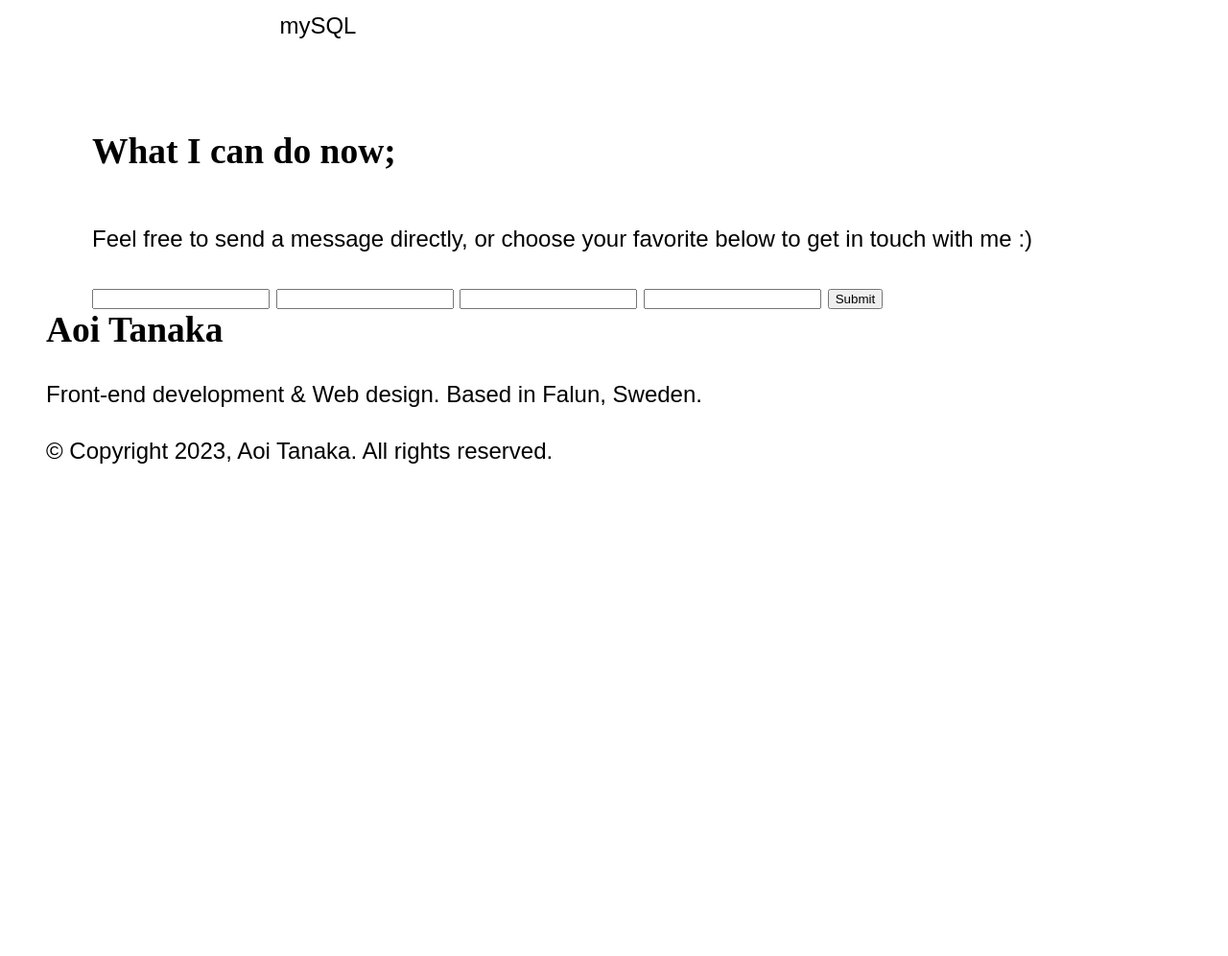
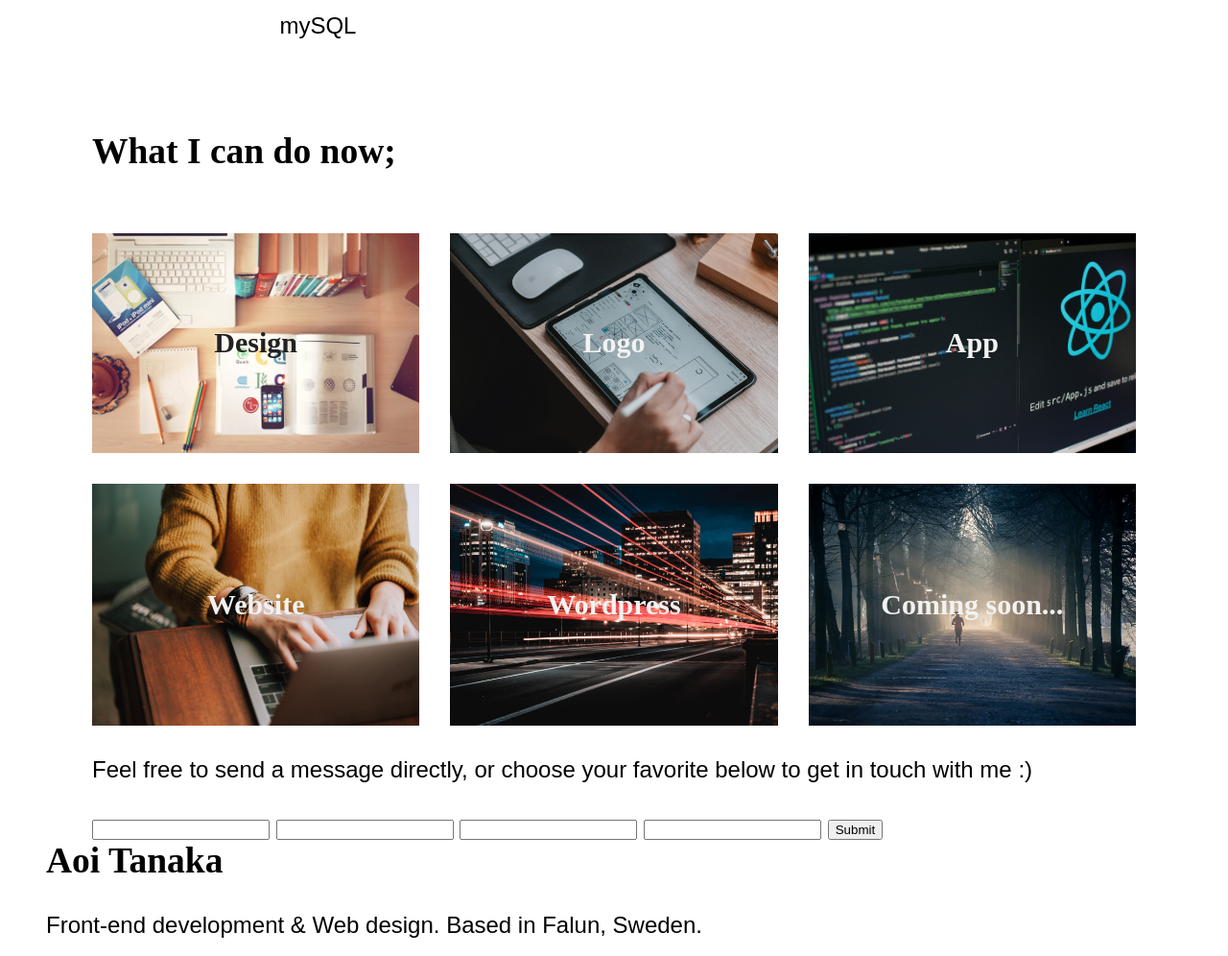
Before and after one commit to tanakAoi/portfolio-2.0, a PHP site: page / in a window 1280 px wide. Shown: the part 1599-2595 px from the top of the page at 96% size. Before the commit the page ends 2082 px from the top, so only its background shows below. Run offline with PHP 8.4, Linux system fonts and the light colour scheme; some web fonts are replaced.

Commit message:
Add about section

```diff
--- a/index.html
+++ b/index.html
@@ -65,35 +65,41 @@
                 <div class="about__wicd">
                     <h4 class="wicd__title">What I can do now;</h4>
                     <div class="wicd__content">
-                        <div class="wicd__card">
-                            <h5 class="card__title"></h5>
-                            <figure class="card__image"></figure>
-                            <p class="card__text"></p>
+                        <div class="card">
+                            <h5 class="card__title card__title--dark">Design</h5>
+                            <figure class="card__image"><img src="src/assets/images/design@2x.jpg" alt=""></figure>
+                            <div class="card__overlay"></div>
+                            <p class="card__text">To create design for a website with XD.</p>
                         </div>
-                        <div class="wicd__card">
-                            <h5 class="card__title"></h5>
-                            <figure class="card__image"></figure>
-                            <p class="card__text"></p>
+                        <div class="card">
+                            <h5 class="card__title">Logo</h5>
+                            <figure class="card__image"><img src="src/assets/images/logo@2x.jpg" alt=""></figure>
+                            <div class="card__overlay"></div>
+                            <p class="card__text">To create a logo with Illustrator.</p>
                         </div>
-                        <div class="wicd__card">
-                            <h5 class="card__title"></h5>
-                            <figure class="card__image"></figure>
-                            <p class="card__text"></p>
+                        <div class="card">
+                            <h5 class="card__title">App</h5>
+                            <figure class="card__image"><img src="src/assets/images/app@2x.jpg" alt=""></figure>
+                            <div class="card__overlay"></div>
+                            <p class="card__text">To create a application with JavaScript.</p>
                         </div>
-                        <div class="wicd__card">
-                            <h5 class="card__title"></h5>
-                            <figure class="card__image"></figure>
-                            <p class="card__text"></p>
+                        <div class="card">
+                            <h5 class="card__title">Website</h5>
+                            <figure class="card__image"><img src="src/assets/images/website@2x.jpg" alt=""></figure>
+                            <div class="card__overlay"></div>
+                            <p class="card__text">To build a website based on design.</p>
                         </div>
-                        <div class="wicd__card">
-                            <h5 class="card__title"></h5>
-                            <figure class="card__image"></figure>
-                            <p class="card__text"></p>
+                        <div class="card">
+                            <h5 class="card__title">Wordpress</h5>
+                            <figure class="card__image"><img src="src/assets/images/wordpress@2x.jpg" alt=""></figure>
+                            <div class="card__overlay"></div>
+                            <p class="card__text">To make a website actually work on the internet with WordPress.</p>
                         </div>
-                        <div class="wicd__card">
-                            <h5 class="card__title"></h5>
-                            <figure class="card__image"></figure>
-                            <p class="card__text"></p>
+                        <div class="card">
+                            <h5 class="card__title">Coming soon...</h5>
+                            <figure class="card__image"><img src="src/assets/images/future@2x.jpg" alt=""></figure>
+                            <div class="card__overlay"></div>
+                            <p class="card__text">I will keep improving :)</p>
                         </div>
                     </div>
                 </div>
--- a/src/scss/base/_reset.scss
+++ b/src/scss/base/_reset.scss
@@ -7,6 +7,11 @@ body {
     padding: 0;
 }
 
+figure {
+    margin: 0;
+}
+
 img {
     max-width: 100%;
+    display: block;
 }
--- a/src/scss/pages/home/_about.scss
+++ b/src/scss/pages/home/_about.scss
@@ -110,30 +110,70 @@
 .wicd {
 
     &__title {
-
+        margin-bottom: var(--gap-xl);
     }
 
     &__content {
-
-    }
-
-    &__card {
-
+        display: grid;
+        grid-template-columns: repeat(auto-fit, minmax(20rem, 1fr));
+        gap: var(--gap-m);
     }
 
 }
 
 .card {
+    position: relative;
+    display: flex;
+    justify-content: center;
+    align-items: center;
 
-    &__title {
+    &:hover {
+
+        .card__overlay,
+        .card__text {
+            display: block;
+        }
+
+        .card__title {
+            display: none;
+        }
 
     }
 
+    &__title {
+        position: absolute;
+        color: var(--color-light);
+
+        &--dark {
+            color: var(--color-dark);
+        }
+    }
+
+    &__overlay {
+        position: absolute;
+        background-color: rgba(0, 0, 0, 0.6);
+        top: 0;
+        bottom: 0;
+        right: 0;
+        left: 0;
+        display: none;
+    }
+
     &__image {
+        height: 100%;
 
+        img {
+            height: 100%;
+            width: 100%;
+            object-fit: cover;
+        }
     }
 
     &__text {
+        position: absolute;
+        padding: 2rem;
+        color: var(--color-light);
+        display: none;
 
     }
 
--- a/style.css
+++ b/style.css
@@ -57,8 +57,13 @@ body {
   padding: 0;
 }
 
+figure {
+  margin: 0;
+}
+
 img {
   max-width: 100%;
+  display: block;
 }
 
 body {
@@ -227,5 +232,57 @@ li {
   content: url(src/assets/icons/palette-solid.svg);
   display: inline-block;
 }
+.wicd__title {
+  margin-bottom: var(--gap-xl);
+}
+.wicd__content {
+  display: grid;
+  grid-template-columns: repeat(auto-fit, minmax(20rem, 1fr));
+  gap: var(--gap-m);
+}
+
+.card {
+  position: relative;
+  display: flex;
+  justify-content: center;
+  align-items: center;
+}
+.card:hover .card__overlay,
+.card:hover .card__text {
+  display: block;
+}
+.card:hover .card__title {
+  display: none;
+}
+.card__title {
+  position: absolute;
+  color: var(--color-light);
+}
+.card__title--dark {
+  color: var(--color-dark);
+}
+.card__overlay {
+  position: absolute;
+  background-color: rgba(0, 0, 0, 0.6);
+  top: 0;
+  bottom: 0;
+  right: 0;
+  left: 0;
+  display: none;
+}
+.card__image {
+  height: 100%;
+}
+.card__image img {
+  height: 100%;
+  width: 100%;
+  object-fit: cover;
+}
+.card__text {
+  position: absolute;
+  padding: 2rem;
+  color: var(--color-light);
+  display: none;
+}
 
 /*# sourceMappingURL=style.css.map */
```
Also changed, not shown: README.md, 1 other file.
